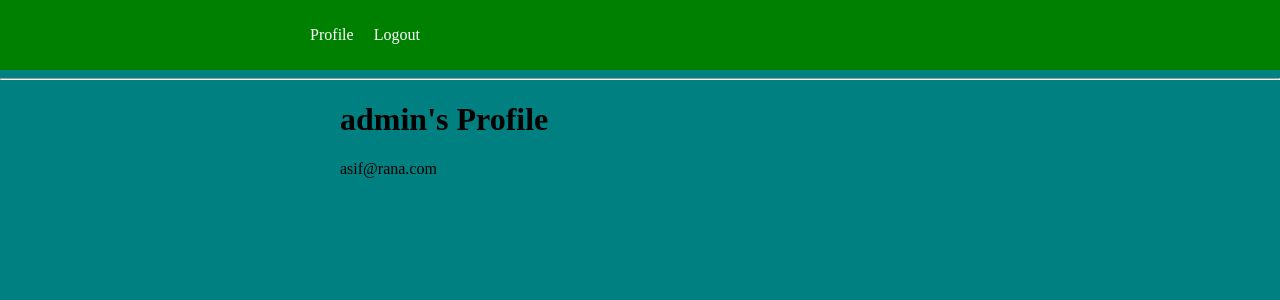
After one commit to rasifrana/django-authentication, a Django app: page /accounts/user/ in a window 1280 px wide. The commit adds this page. Shown: the top 300 px of the page. Run offline with Django 3.2, Linux system fonts and the light colour scheme; a user stored in the database is signed in; data comes from the database, SQL or seed files in the repository; both versions use the stored data as it was after the commit.

```diff
--- a/accounts/forms.py
+++ b/accounts/forms.py
@@ -25,14 +25,14 @@ class UserRegistrationForm(UserCreationForm):
 
     def clean_email(self):
         email = self.cleaned_data.get('email')
-        username = self.cleaned_data('username')
+        username = self.cleaned_data.get('username')
         if User.objects.filter(email=email).exclude(username=username):
             raise forms.ValidationError('Email Address must be unique')
         return email
 
     def clean_password2(self):
         password1 = self.cleaned_data.get('password1')
-        password2 = self.cleaned_data('password2')
+        password2 = self.cleaned_data.get('password2')
         if not password1 or not password2:
             raise ValidationError('Please confirm your password')
 
--- /dev/null
+++ b/accounts/templates/profile.html
@@ -0,0 +1,14 @@
+{% extends 'base.html' %}
+
+{% block page_title%}User Profile{% endblock %}
+
+{% block page_heading%} {{user}}'s Profile{% endblock %}
+
+
+
+
+
+    {% block content%}
+{{profile.email}}
+
+    {% endblock %}
--- a/accounts/views.py
+++ b/accounts/views.py
@@ -1,6 +1,7 @@
 from django.shortcuts import render, redirect, reverse
 from django.contrib import auth, messages
 from django.contrib.auth.decorators import login_required
+from django.contrib.auth.models import User
 from accounts.forms import UserLoginForm, UserRegistrationForm
 
 # Create your views here.
@@ -38,6 +39,32 @@ def login(request):
 
 
 def registration(request):
-    """Registration view render here"""
-    registration_form = UserRegistrationForm()
-    return render(request, 'registration.html', {'registration_form': registration_form})
+    """Render the registration page"""
+    if request.user.is_authenticated:
+        return redirect(reverse('index'))
+
+    if request.method == "POST":
+        registration_form = UserRegistrationForm(request.POST)
+
+        if registration_form.is_valid():
+            registration_form.save()
+
+            user = auth.authenticate(username=request.POST['username'],
+                                     password=request.POST['password1'])
+            if user:
+                auth.login(user=user, request=request)
+                messages.success(request, "You have successfully registered")
+                return redirect(reverse('index'))
+            else:
+                messages.error(request, "Unable to register your account at this time")
+    else:
+        registration_form = UserRegistrationForm()
+    return render(request, 'registration.html', {
+        "registration_form": registration_form})
+
+# view for profile page
+
+
+def user_profile(request):
+    user = User.objects.get(email=request.user.email)
+    return render(request, 'profile.html', {'profile': user})
--- a/django_auth/urls.py
+++ b/django_auth/urls.py
@@ -15,12 +15,13 @@ Including another URLconf
 """
 from django.conf.urls import url
 from django.contrib import admin
-from accounts.views import index, logout, login, registration
+from accounts.views import index, logout, login, registration, user_profile
 
 urlpatterns = [
     url(r'^admin/', admin.site.urls),
     url(r'^$', index, name='index'),
     url(r'^accounts/logout/$', logout, name='logout'),
     url(r'^accounts/login/$', login, name='login'),
-    url(r'^accounts/register/$', registration, name='registration')
+    url(r'^accounts/register/$', registration, name='registration'),
+    url(r'^accounts/user/$', user_profile, name='profile')
 ]
--- a/templates/base.html
+++ b/templates/base.html
@@ -51,7 +51,7 @@
     <nav>
     <ul>
         {% if user.is_authenticated %}
-        <li><a href="#">Profile</a></li>
+        <li><a href="{% url 'profile' %}">Profile</a></li>
         <li><a href="{% url 'logout' %}">Logout</a></li>
         {% else %}
         <li><a href="{% url 'registration' %}">Register</a></li>
```
Also changed, not shown: db.sqlite3.
